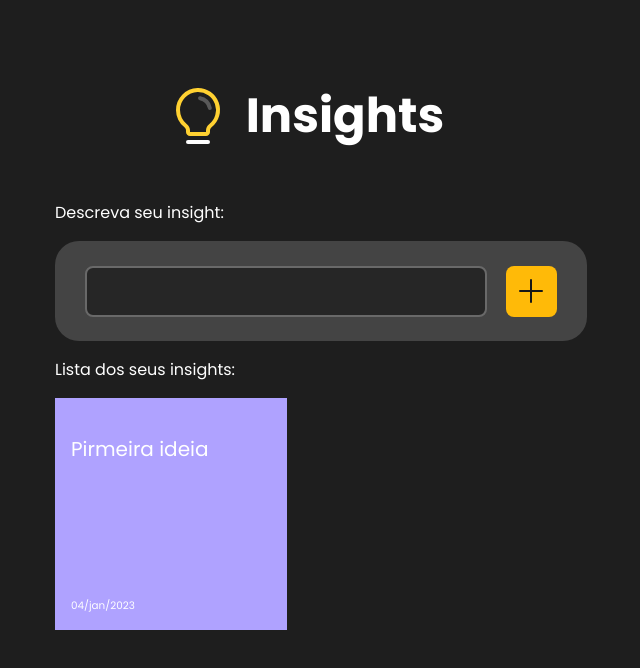
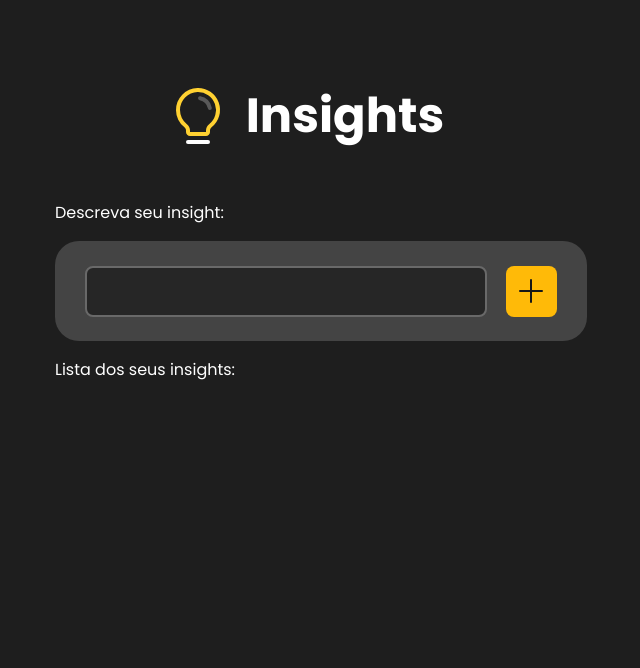
Before and after one commit to vih0/insight, a React (Vite) app: page / in a window 1280 px wide. Shown: the top 668 px of the page, without its empty margins (335-975 px from the left). Built offline with nearby package versions, Linux system fonts and the light colour scheme.

Commit message:
melhorando localStorage

```diff
--- a/src/components/Main.jsx
+++ b/src/components/Main.jsx
@@ -10,12 +10,12 @@ export function Main() {
   const inputRef = useRef();
   const [open, setOpen] = useState(false);
   const [insights, setInsights] = useState([
-    {
-      id: uuid(),
-      text: "Pirmeira ideia",
-      date: "04/jan/2023",
-      background: '#AFA2FF',
-    },
+    // {
+    //   // id: uuid(),
+    //   // text: "Pirmeira ideia",
+    //   // date: "04/jan/2023",
+    //   // background: '#AFA2FF',
+    // },
   ]);
 
   const setDate = () => {
@@ -44,7 +44,7 @@ export function Main() {
   };
   function addInsight(event) {
     event.preventDefault();
-
+    addMemory()
     setInsights([
       ...insights,
       {
@@ -54,13 +54,21 @@ export function Main() {
         background: changeColors(),
       },
     ]);
+
   }
-function addTomemory(){
-    let data = insights.JSON.stringify
-   if(data.hasOwnProperty("data")){
 
-   }
+function addMemory(){
+  let ideia = new Array()
+
+  if(localStorage.hasOwnProperty("data")){
+     ideia =JSON.parse(localStorage.getItem("data"))
+    }
+    ideia.push({id:uuid(),text:inputRef.current.value,date:setDate(),background:changeColors()})
+    localStorage.setItem("data",JSON.stringify(ideia))
+    return ideia
+
 }
+
   return (
     <Container>
       <p>Descreva seu insight:</p>
```
